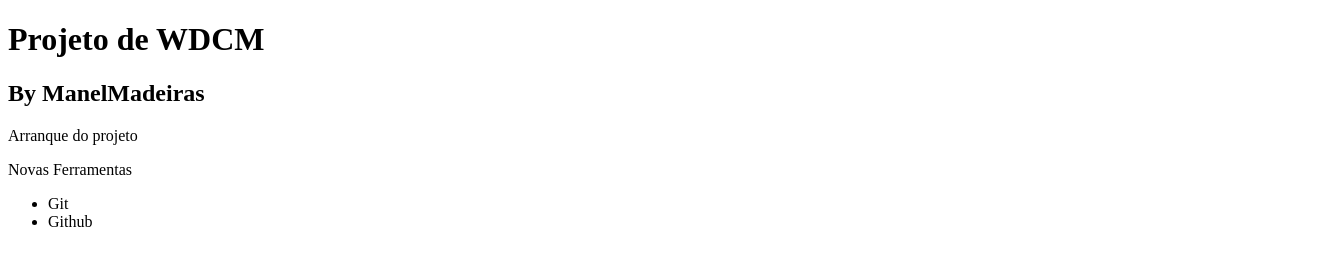
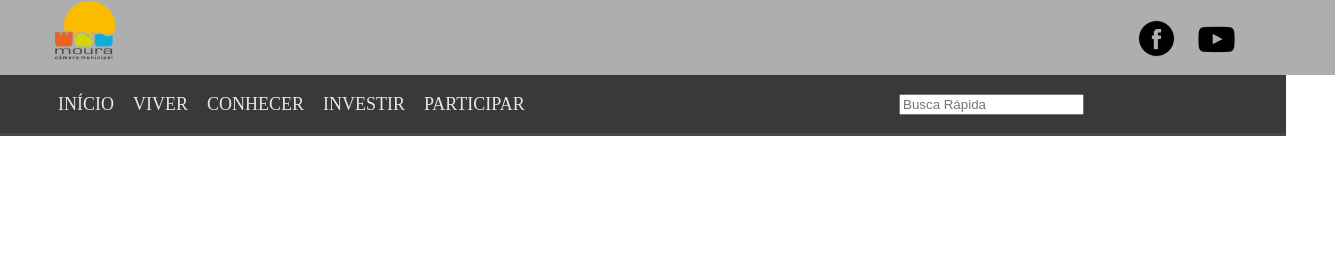
Before and after one commit to manelmadeiras/projetofinal, a plain HTML site: page index.html in a window 1280 px wide. Shown: the whole page, 1335 px wide, since content can reach past the window. Drawn offline with Linux system fonts and the light colour scheme.

Commit message:
Alterações feitas em casa

```diff
--- a/index.html
+++ b/index.html
@@ -1,24 +1,49 @@
 <!DOCTYPE html>
 <html lang="en">
 <head>
+    <link rel="stylesheet" href="main.css">
     <meta charset="UTF-8">
     <meta http-equiv="X-UA-Compatible" content="IE=edge">
     <meta name="viewport" content="width=device-width, initial-scale=1.0">
-    <title>Projeto de WDCM</title>
+    <title>Moura</title>
 </head>
+
 <body>
+    <header class="menu-principal">
+        <main>
+        <div class="header-1">
+        <div class="logo">
+            <img src="./LogoCMM_6060.png" />
+        </div>
+        <div class="redes-sociais">
+            <ul>
+            <li><a href="https://www.facebook.com/camaramunicipaldemoura/"><img src="./LogoFB_4545.png"/></a></li>
+            <li><a href="https://www.youtube.com/channel/UCqU6FcYF93Tsrs4KMb4XXIQ/videos"><img src="./LogoYT_4545.png"/></a></li>
+        </ul>
+        </div>
+        </div>
+    </main>
+    </header>
+    <main>
+    <div class="header-2">
+    <div class="menu">
+        <ul>
+            <li><a href="">Início</a>
+            </li>
+            <li><a href="">Viver</a>
+            </li>
+            <li><a href="">Conhecer</a>
+            </li>
+            <li><a href="">Investir</a>
+            </li>
+            <li><a href="">Participar</a>
+            </li>
+        </ul>
+    </div>
+    <div class="busca">
+        <input placeholder="Busca Rápida" type="text" />
+    </div>
+</main>
+</body>
 
-    <h1>Projeto de WDCM</h1>
-<h2>By ManelMadeiras</h2>
-
-    <p>Arranque do projeto</p>
-
-    <p>Novas Ferramentas</p>
-
-    <ul>
-        <li>Git</li>
-        <li>Github</li>
-    </ul>
-
-</body>
 </html>
--- /dev/null
+++ b/main.css
@@ -0,0 +1,64 @@
+body {
+width: 100%;
+height: 100%;
+margin: 0 auto;
+}
+.menu-principal {
+width: 100%;
+background-color:#adafaf;
+height: 75px;
+padding-left: 55px;
+}
+main {
+margin: 0 auto;
+position: relative;
+}
+.LogoCMM_6060.png {
+float: left;
+padding: 16px;
+width: 70%;
+}
+.redes-sociais ul li {
+margin-left: 15px;
+display: inline-block;
+float: left;
+list-style: none;
+}
+.header-1 {
+display: flex;
+justify-content: space-between;
+}
+.redes-sociais {
+width: 20%;
+}
+.header-2 {
+background-color:   #393939;
+width: 100%;
+border-bottom: 3px solid #474747;
+padding: 3px;
+display: flex;
+justify-content: space-between;
+align-items: center;
+}
+.menu ul li {
+display: inline-block;
+color: #e6e7e7;
+margin-left: 15px;
+height: 10px;
+}
+.menu ul li:hover {
+    border-bottom: 2px solid #fbbc00;
+}
+.menu ul li a:hover {
+    color: #fbbc00;
+}
+.menu ul li a {
+color: #e6e7e7;
+text-decoration: none;
+font-size: 18px;
+text-transform: uppercase;
+}
+.busca {
+    width: 30%;
+    float: right;
+}
```
Also changed, not shown: LogoCMM_6060.png (added), LogoFB_4545.png (added), LogoYT_4545.png (added).
